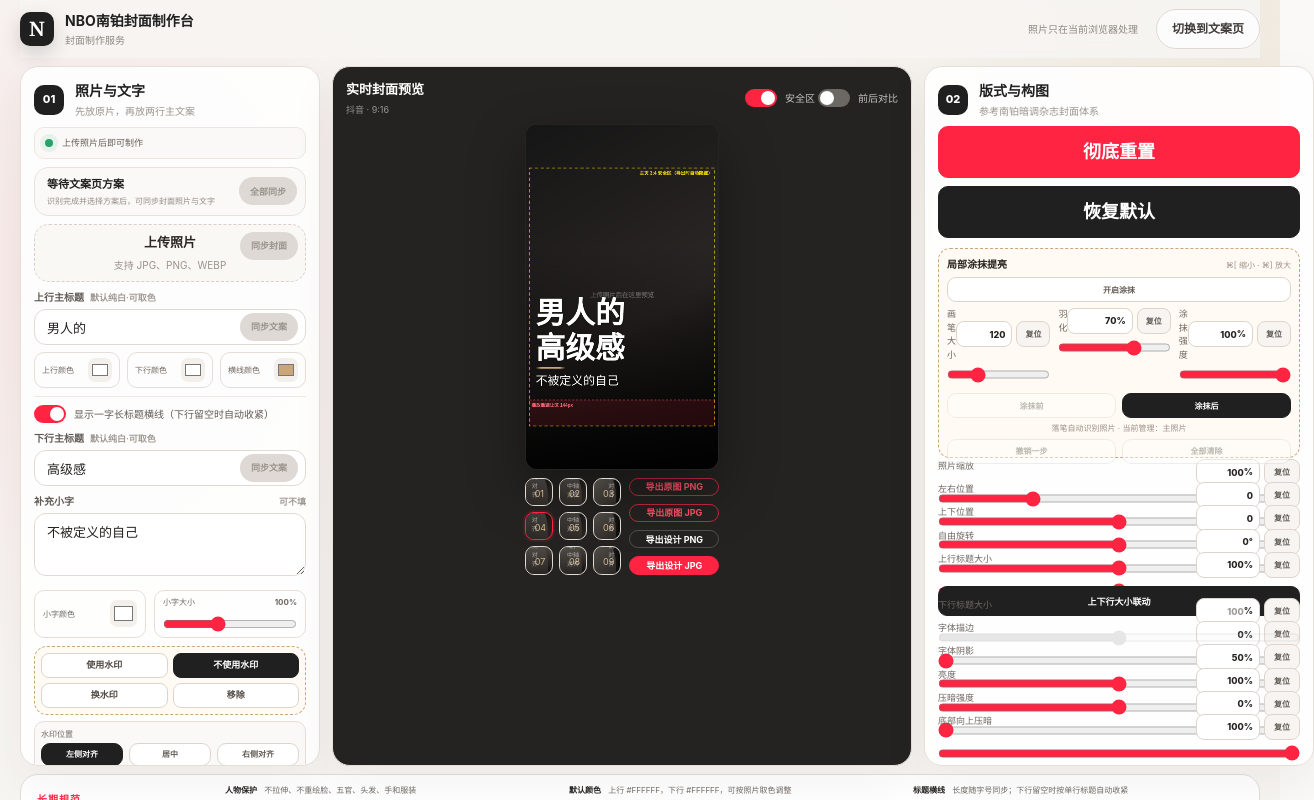
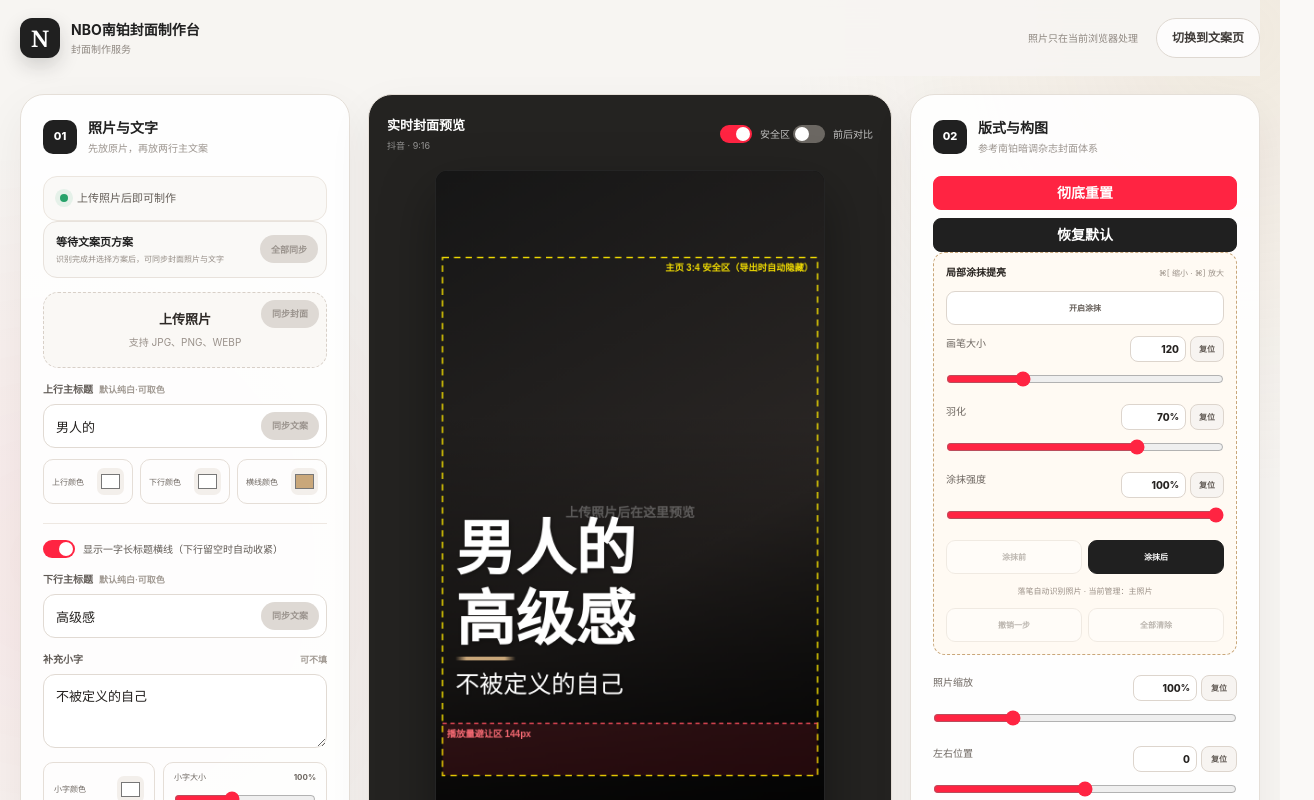
Before and after one commit to wdmm630202/nbo-cover-copy, a Next.js app: page /cover in a window 1280 px wide. Shown: the top 800 px of the page, 1314 px wide, since content can reach past the window. Built offline with nearby package versions, Linux system fonts and the light colour scheme.

Commit message:
修复前后对比右栏溢出

```diff
--- a/app/cover/CoverStudio.tsx
+++ b/app/cover/CoverStudio.tsx
@@ -34,6 +34,7 @@ import {
   getComparisonFadeStops,
   getComparisonOverlapWarning,
   getComparisonPhotoTransform,
+  getAdjustmentPanelVisibility,
   getVisibleRetouchStrokes,
   resolvePhotoInteractionTargetFromPoint,
   resolveRetouchTarget,
@@ -1113,6 +1114,7 @@ export default function CoverStudio() {
   const [retouchStrokes, setRetouchStrokes] = useState<RetouchStroke[]>([]);
   const [beforeRetouchStrokes, setBeforeRetouchStrokes] = useState<RetouchStroke[]>([]);
   const [retouchTarget, setRetouchTarget] = useState<RetouchTarget>("after");
+  const [adjustmentTarget, setAdjustmentTarget] = useState<RetouchTarget>("after");
   const [showRetouchBefore, setShowRetouchBefore] = useState(false);
   const settingsRef = useRef(settings);
   const beforeImageRef = useRef(beforeImage);
@@ -1172,6 +1174,7 @@ export default function CoverStudio() {
   }, [beforeImage, preset, settings.beforeRotation, settings.beforeZoom]);
   const activeRetouchTarget = resolveRetouchTarget(retouchTarget, settings.compareEnabled, Boolean(beforeImage));
   const activeRetouchStrokes = activeRetouchTarget === "before" ? beforeRetouchStrokes : retouchStrokes;
+  const adjustmentPanels = getAdjustmentPanelVisibility(settings.compareEnabled, adjustmentTarget);
 
   useEffect(() => {
     const timer = window.setTimeout(() => {
@@ -1283,6 +1286,7 @@ export default function CoverStudio() {
         current.compareEnabled,
         Boolean(beforeImageRef.current),
       );
+      setAdjustmentTarget(target);
       drag = {
         pointerId: event.pointerId,
         target,
@@ -1383,6 +1387,7 @@ export default function CoverStudio() {
         settingsRef.current.compareEnabled,
         Boolean(beforeImageRef.current),
       );
+      setAdjustmentTarget(target);
       setSettings((current) => {
         if (target === "before") {
           const beforeZoom = clamp(Math.round((current.beforeZoom + amount) * 10) / 10, 100, 300);
@@ -1412,6 +1417,7 @@ export default function CoverStudio() {
         settingsRef.current.compareEnabled,
         Boolean(beforeImageRef.current),
       );
+      setAdjustmentTarget(target);
       setRotationMode((current) => {
         const next = !current;
         rotationModeRef.current = next;
@@ -2458,7 +2464,28 @@ export default function CoverStudio() {
             </div>
           </div>
 
-          {settings.compareEnabled ? (
+          {adjustmentPanels.selector ? (
+            <div className="studio-adjustment-target" aria-label="选择构图控制对象">
+              <button
+                type="button"
+                className={adjustmentTarget === "after" ? "is-active" : ""}
+                onClick={() => {
+                  setAdjustmentTarget("after");
+                  setNotice("当前显示主照片与文字构图控制");
+                }}
+              >主照片与文字</button>
+              <button
+                type="button"
+                className={adjustmentTarget === "before" ? "is-active" : ""}
+                onClick={() => {
+                  setAdjustmentTarget("before");
+                  setNotice("当前显示拍摄前照片构图控制");
+                }}
+              >拍摄前照片</button>
+            </div>
+          ) : null}
+
+          {adjustmentPanels.before ? (
             <div className="studio-before-adjustments">
               <div className="studio-before-adjustments-heading">
                 <div><b>拍摄前照片构图</b><span>独立调整右下角素颜照</span></div>
@@ -2579,7 +2606,7 @@ export default function CoverStudio() {
             </div>
           ) : null}
 
-          <div className="studio-adjustments">
+          {adjustmentPanels.after ? <div className="studio-adjustments">
             <Slider
               label="照片缩放"
               value={settings.zoom}
@@ -2690,7 +2717,7 @@ export default function CoverStudio() {
               onReset={() => updateSetting("bottomShade", 100)}
               onChange={(value) => updateSetting("bottomShade", value)}
             />
-          </div>
+          </div> : null}
         </aside>
       </div>
 
--- a/app/cover/compare-layout.ts
+++ b/app/cover/compare-layout.ts
@@ -116,6 +116,15 @@ export function resolvePhotoInteractionTargetFromPoint(
   return resolveRetouchTargetFromPoint(point, canvas, comparisonEnabled, hasBeforeImage);
 }
 
+export function getAdjustmentPanelVisibility(comparisonEnabled: boolean, target: RetouchTarget) {
+  const before = comparisonEnabled && target === "before";
+  return {
+    selector: comparisonEnabled,
+    after: !before,
+    before,
+  };
+}
+
 export function getComparisonSafeRect(canvas: CompareCanvasSize): CompareRect {
   const safeHeight = Math.min(canvas.height, Math.round(canvas.width / 3 * 4));
   return {
--- a/app/globals.css
+++ b/app/globals.css
@@ -1075,6 +1075,10 @@ body {
 .studio-brush-cursor { aspect-ratio: 1; position: absolute; z-index: 5; border: 1.5px solid rgba(255,255,255,.96); border-radius: 50%; box-shadow: 0 0 0 1px rgba(0,0,0,.9), inset 0 0 0 1px rgba(0,0,0,.36); pointer-events: none; opacity: 0; transform: translate(-50%, -50%); transition: width .08s, opacity .08s; }
 .studio-brush-cursor.is-visible { opacity: 1; }
 
+.studio-adjustment-target { margin-top: 12px; padding: 4px; display: grid; grid-template-columns: 1fr 1fr; gap: 5px; border-radius: 11px; background: #eeeae6; }
+.studio-adjustment-target button { min-height: 30px; border: 1px solid transparent; border-radius: 8px; background: transparent; color: #625b55; font-size: 9px; font-weight: 800; cursor: pointer; }
+.studio-adjustment-target button.is-active { border-color: #202020; background: #202020; color: #fff; }
+
 .studio-before-adjustments {
   margin-top: 12px;
   padding: 12px;
@@ -1258,7 +1262,7 @@ body {
   line-height: 1.7;
 }
 
-@media (min-width: 1181px) and (min-height: 800px) {
+@media (min-width: 1181px) and (min-height: 1100px) {
   .cover-page { padding-bottom: 8px; }
   .cover-studio-header { min-height: 58px; }
   .cover-studio-mark { width: 34px; height: 34px; border-radius: 10px; font-size: 20px; }
@@ -1266,8 +1270,8 @@ body {
   .studio-panel, .studio-preview-panel { height: 100%; min-height: 0; border-radius: 18px; }
   .studio-panel { padding: 13px; overflow: hidden; }
   .studio-controls { display: flex; flex-direction: column; }
-  .cover-studio-grid.is-comparing .studio-controls,
-  .cover-studio-grid.is-comparing .studio-design { overflow-y: auto; scrollbar-width: thin; scrollbar-color: #c8c2bc transparent; }
+  .cover-studio-grid.is-comparing .studio-controls { overflow-y: auto; scrollbar-width: thin; scrollbar-color: #c8c2bc transparent; }
+  .cover-studio-grid.is-comparing .studio-design { overflow: hidden; }
   .studio-panel-heading { margin-bottom: 8px; }
   .studio-panel-heading > span { width: 30px; height: 30px; }
   .studio-status { width: 100%; min-width: 0; margin-bottom: 8px; padding: 8px 10px; border-radius: 10px; font-size: 9px; }
@@ -1309,8 +1313,9 @@ body {
   .studio-template b { font-size: 8px; }
   .studio-template span { font-size: 6px; }
   .studio-adjustments { min-height: 0; margin-top: 16px; flex: 1; grid-template-columns: 1fr; grid-template-rows: repeat(12, minmax(0, 1fr)); align-items: center; gap: 0; }
-  .cover-studio-grid.is-comparing .studio-before-adjustments { flex: 0 0 auto; padding: 8px; gap: 6px; }
-  .cover-studio-grid.is-comparing .studio-adjustments { min-height: auto; flex: 0 0 auto; grid-template-rows: none; gap: 7px; }
+  .cover-studio-grid.is-comparing .studio-adjustment-target { margin-top: 8px; flex: 0 0 auto; }
+  .cover-studio-grid.is-comparing .studio-before-adjustments { min-height: 0; margin-top: 8px; padding: 8px; flex: 1; grid-template-rows: auto repeat(7, minmax(0, 1fr)); align-items: center; gap: 0; }
+  .cover-studio-grid.is-comparing .studio-adjustments { min-height: 0; margin-top: 8px; flex: 1; grid-template-rows: repeat(12, minmax(0, 1fr)); gap: 0; }
   .studio-slider > span { margin-bottom: 3px; font-size: 9px; }
   .studio-slider input { height: 15px; }
   .studio-retouch { height: 210px; padding: 8px; grid-template-columns: repeat(3, 1fr); gap: 5px 8px; }
```
Also changed, not shown: 6 other files (tests, documents, lock files or other folders).
